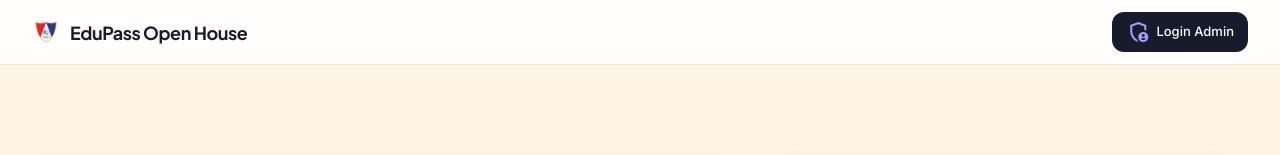
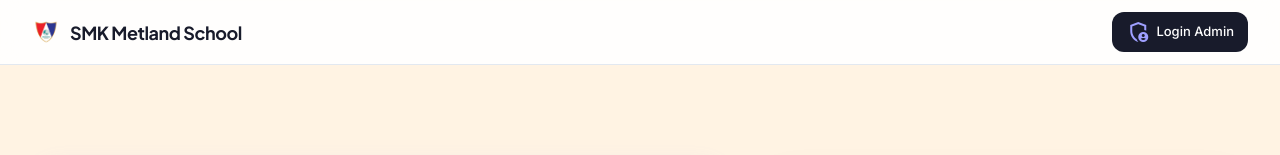
Before and after one commit to Lemari-Plastik/Eduspace-event-system, a React (Vite) app in the folder absence-frontend/: page / in a window 1280 px wide. Shown: the top 155 px of the page. Built offline with nearby package versions, Linux system fonts and the light colour scheme; no server answers.

Commit message:
change: text from EduPass to SMK Metland School

```diff
--- a/absence-frontend/src/App.tsx
+++ b/absence-frontend/src/App.tsx
@@ -912,8 +912,8 @@ export default function App() {
               src="/logo.png"
             />
             <span className="font-display text-[15px] sm:text-[18px] font-bold tracking-tight text-[#181b2b] truncate">
-              <span className="hidden sm:inline">EduPass Open House</span>
-              <span className="sm:hidden">EduPass</span>
+              <span className="hidden sm:inline">SMK Metland School</span>
+              <span className="sm:hidden">Metschool</span>
             </span>
           </div>
 
--- a/absence-frontend/src/components/AdminScannerDesk.tsx
+++ b/absence-frontend/src/components/AdminScannerDesk.tsx
@@ -442,7 +442,7 @@ export const AdminScannerDesk: React.FC<AdminScannerDeskProps> = ({
               src="/logo.png"
             />
             <span className="font-display text-[15px] font-bold text-primary truncate">
-              EduPass Admin
+              SMK Metland School
             </span>
           </div>
 
--- a/absence-frontend/src/components/DigitalPassCard.tsx
+++ b/absence-frontend/src/components/DigitalPassCard.tsx
@@ -80,7 +80,7 @@ export const DigitalPassCard: React.FC<DigitalPassCardProps> = ({
         >
           <div className="min-w-0">
             <p className="text-[11px] sm:text-[12px] font-semibold tracking-wider uppercase text-[#506260] truncate">
-              EduPass Open House 2026
+              SMK Metland Cibitung
             </p>
             <h3 className="font-display text-[15px] sm:text-[17px] font-bold text-[#181b2b] leading-snug truncate">
               Tiket Pas &amp; Kupon Kehadiran Resmi
@@ -260,7 +260,7 @@ export const DigitalPassCard: React.FC<DigitalPassCardProps> = ({
           </div>
 
           <p className="text-[11px] sm:text-[12px] text-[#64748B] mt-3 max-w-sm mx-auto">
-            Simpan atau unduh kartu tiket ini sebagai bukti pendaftaran resmi Anda di EduPass Open House 2026.
+            Simpan atau unduh kartu tiket ini sebagai bukti pendaftaran resmi Anda di aplikasi SMK Metland School.
           </p>
 
           {/* Action Buttons on Ticket Footer */}
--- a/absence-frontend/src/types.ts
+++ b/absence-frontend/src/types.ts
@@ -182,7 +182,7 @@ export const INITIAL_ATTENDEES: AttendeePass[] = [
     role: 'Siswa',
     trialClass: 'DKV',
     infoSource: 'Medsos',
-    infoSourceDetail: 'Instagram @edupass.id',
+    infoSourceDetail: 'Instagram @smkmetland.cibitung',
     registrationSource: 'Reg-Online',
     status: 'REDEEMED',
     registeredAt: '07:45 WIB',
```
